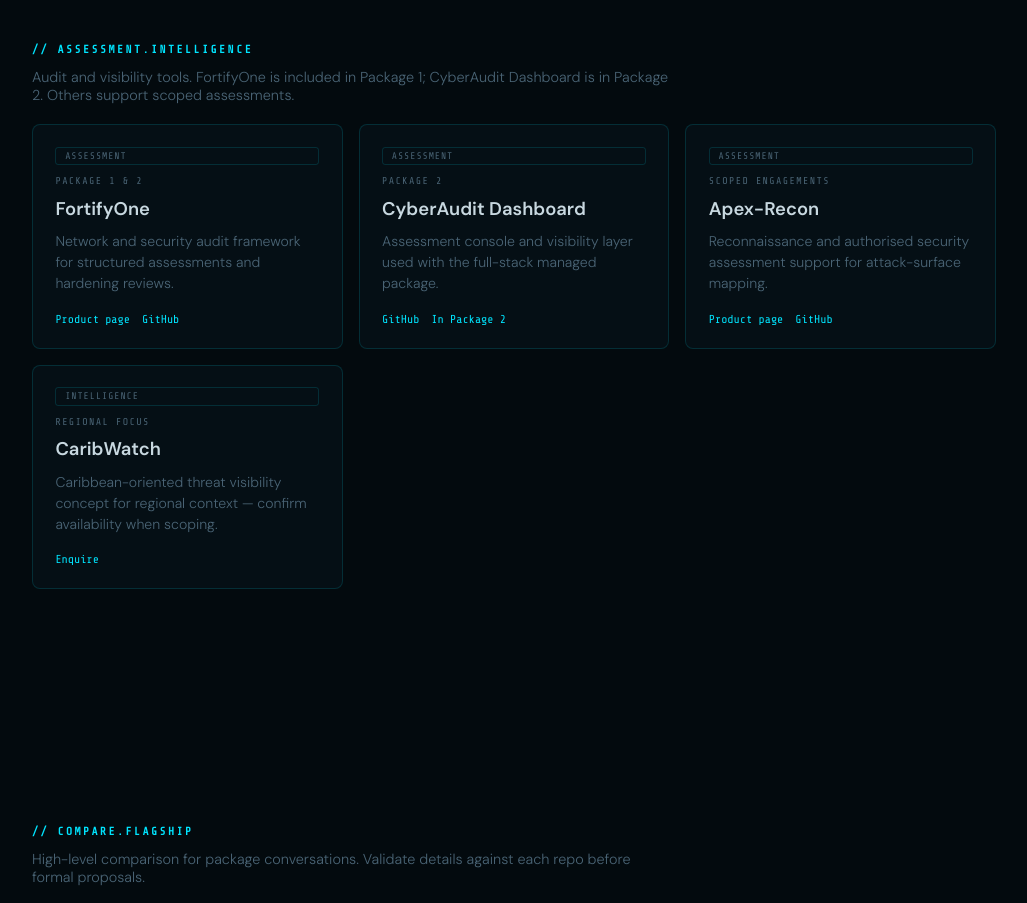
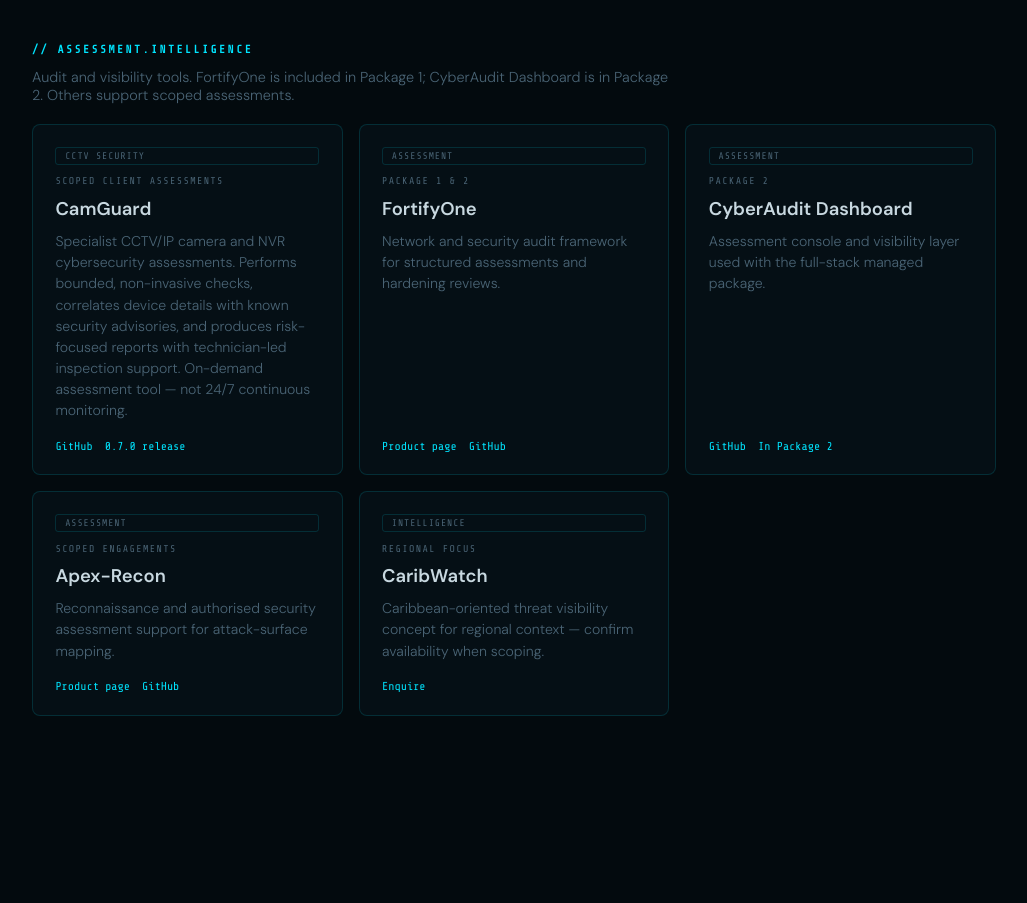
Before and after one commit to trintechdigitaldefense/trintechdigitaldefense.github.io, a plain HTML site: page trintech/index.html in a window 1280 px wide. Shown: the part 1040-1943 px from the top of the page, without its empty margins (126-1153 px from the left). Drawn offline with nearby package versions, Linux system fonts and the light colour scheme.

Commit message:
Add CamGuard to product centre (#8)

```diff
--- a/trintech/index.html
+++ b/trintech/index.html
@@ -119,6 +119,16 @@ body{padding-top:0}
     <p class="sub">Audit and visibility tools. FortifyOne is included in Package 1; CyberAudit Dashboard is in Package 2. Others support scoped assessments.</p>
     <div class="pc-grid">
       <article class="pc-card">
+        <span class="pc-badge">CCTV security</span>
+        <div class="tier">Scoped client assessments</div>
+        <h3>CamGuard</h3>
+        <p>Specialist CCTV/IP camera and NVR cybersecurity assessments. Performs bounded, non-invasive checks, correlates device details with known security advisories, and produces risk-focused reports with technician-led inspection support. On-demand assessment tool — not 24/7 continuous monitoring.</p>
+        <div class="links">
+          <a href="https://github.com/trintechdigitaldefense/CamGuard" target="_blank" rel="noopener">GitHub</a>
+          <a href="https://github.com/trintechdigitaldefense/CamGuard/releases/tag/0.7.0" target="_blank" rel="noopener">0.7.0 release</a>
+        </div>
+      </article>
+      <article class="pc-card">
         <span class="pc-badge">Assessment</span>
         <div class="tier">Package 1 & 2</div>
         <h3>FortifyOne</h3>
```
